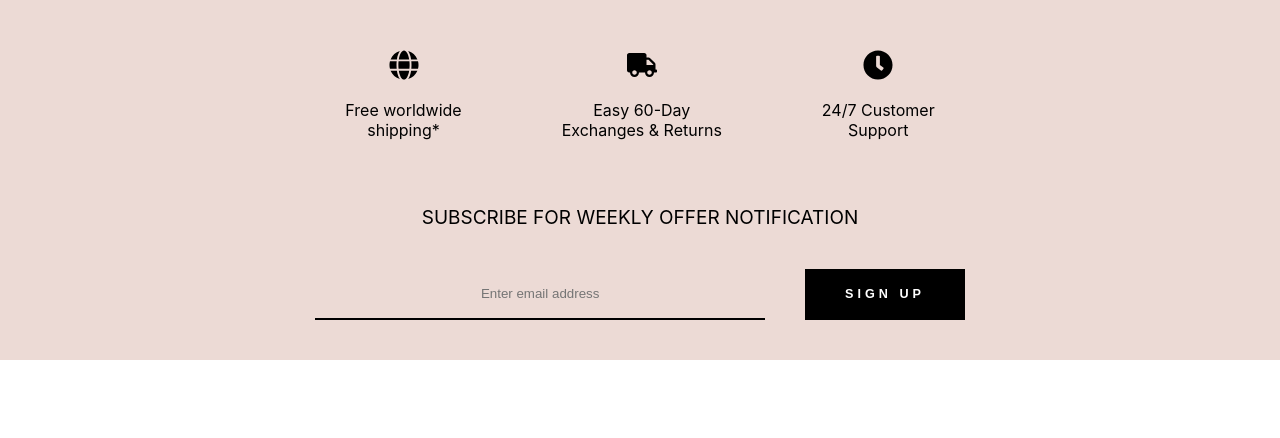
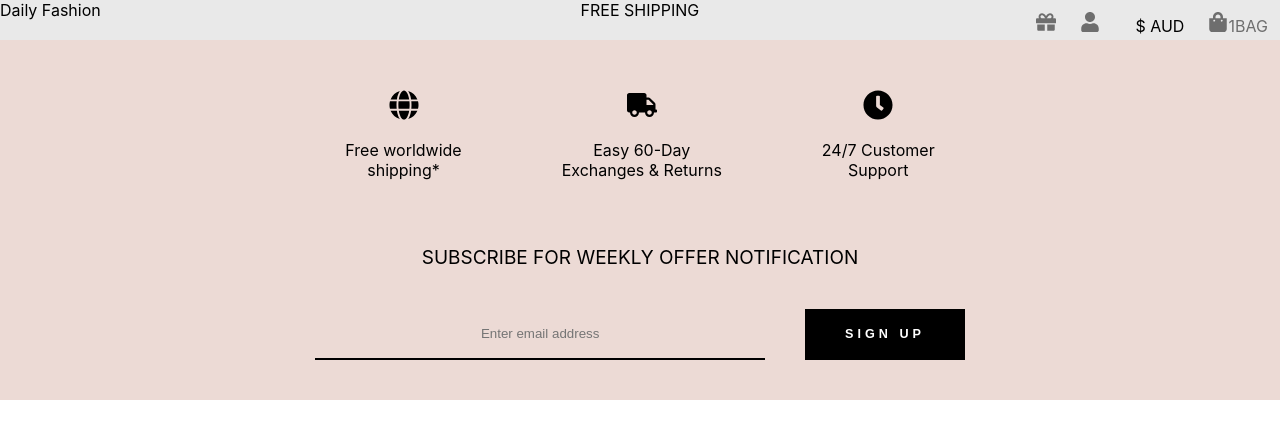
Before and after one commit to RummanSadiq/shoponeline, a React (Create React App) app: page / in a window 1280 px wide. Shown: the top 438 px of the page. Built offline with nearby package versions, Linux system fonts and the light colour scheme.

Commit message:
topheader layout set with little modification remaining

```diff
--- a/src/App.css
+++ b/src/App.css
@@ -1,6 +1,9 @@
 * {
   box-sizing: border-box;
 }
+
+/* footer style start here */
+
 .footer-container{
   background-color: #ECDAD5;
 }
@@ -76,3 +79,78 @@ label {
 .form{
 margin-top: 40px;
 }
+
+
+/* footer style end here */
+
+
+
+/* topheader style start here */
+.topheader-container{
+  background-color: #E9E9E9;
+}
+
+.theader-component{
+  float: left;
+  width: 33.33%;
+  height: 40px;
+}
+
+ul{
+  list-style-type: none;
+  margin-top:0px;
+  margin-bottom: 0px;
+  padding:0px;
+}
+ul::after{
+  content: '';
+  clear: both;
+  display: table;
+}
+li{
+  display: inline-block;
+  padding:12px;
+
+}
+li a{
+  text-decoration: none;
+  color: rgb(110,110,110);
+}
+.topheader-container::after{
+  content: '';
+  clear: both;
+  display: table;
+}
+
+.select_input {
+  display: inline;
+  text-align: inherit;
+  background: none;
+  border: 0;
+  border-radius: 0;
+  outline: 0;
+  color: inherit;
+  font: inherit;
+  letter-spacing: inherit;
+  text-decoration: inherit;
+  text-transform: inherit;
+  line-height: normal;
+  overflow: visible;
+  padding: 0;
+  margin: 0;
+  -webkit-appearance: none;
+  -moz-appearance: none;
+  appearance: none;
+  width: 60px;
+}
+.thc1{
+  width: 100%;
+  text-align: left;
+}
+.thc2{
+  text-align: center;
+}
+.thc3{
+  text-align: right;
+}
+/* topheader style end here */
--- a/src/App.js
+++ b/src/App.js
@@ -1,9 +1,11 @@
 import './App.css';
 import Footer from './components/footer/footer';
+import TopHeader from './components/header/topheader/topheader';
 
 function App() {
   return (
     <div className="App">
+      <TopHeader />
       <Footer />
     </div>
   );
--- /dev/null
+++ b/src/components/header/topheader/topheader.js
@@ -0,0 +1,54 @@
+import React, { Component } from "react";
+import {IconContext} from 'react-icons';
+import { FaGift, FaShoppingBag, FaUser } from "react-icons/fa";
+import THeaderComponent from "./topheadercomponent";
+
+class TopHeader extends Component{
+  render(){
+    return(
+      <div className="topheader-container">
+        <THeaderComponent>
+          <div className="thc1">
+            Daily Fashion
+          </div>
+        </THeaderComponent>
+        <THeaderComponent>
+          <div className="thc2">
+            FREE SHIPPING
+          </div>
+        </THeaderComponent>
+        <THeaderComponent>
+            <div  className="thc3">
+              <ul>
+                <li>
+                  <IconContext.Provider value={{style:{color:'rgb(110,110,110)',width:'20',height:'20'}}}>
+                    <FaGift />
+                </IconContext.Provider>
+                </li>
+                <li>
+                <IconContext.Provider value={{style:{color:'rgb(110,110,110)',width:'20',height:'20'}}}>
+                    <FaUser />
+                </IconContext.Provider>
+                </li>
+                <li>
+                <select class="select_input" style={{border: 'none', boxShadow: 'none',background:'none'}}><option value="$ AUD">$ AUD</option><option value="$ CAD">$ CAD</option><option value="kr. DKK">kr. DKK</option><option value="€ EUR">€ EUR</option><option value="£ GBP">£ GBP</option><option value="$ HKD">$ HKD</option><option value="¥ JPY">¥ JPY</option><option value="$ NZD">$ NZD</option><option value="$ SGD">$ SGD</option><option value="$ USD" selected="">$ USD</option></select>
+                </li>
+                <li>
+                  <a href="#">
+                    <IconContext.Provider value={{style:{color:'rgb(110,110,110)',width:'20',height:'20'}}}>
+                      <FaShoppingBag />
+                    </IconContext.Provider>
+                    <span className='cart-count'>1</span>
+                    <span className='cart-text'>BAG</span>
+                  </a>
+                </li>
+              </ul>
+            </div>
+        </THeaderComponent>
+      </div>
+    )
+  }
+
+}
+
+export default TopHeader;
--- /dev/null
+++ b/src/components/header/topheader/topheadercomponent.js
@@ -0,0 +1,12 @@
+import React from 'react';
+
+const THeaderComponent = (props) =>{
+  return(
+    <div className='theader-component'>
+      {props.children}
+    </div>
+  )
+
+}
+
+export default THeaderComponent;
```
